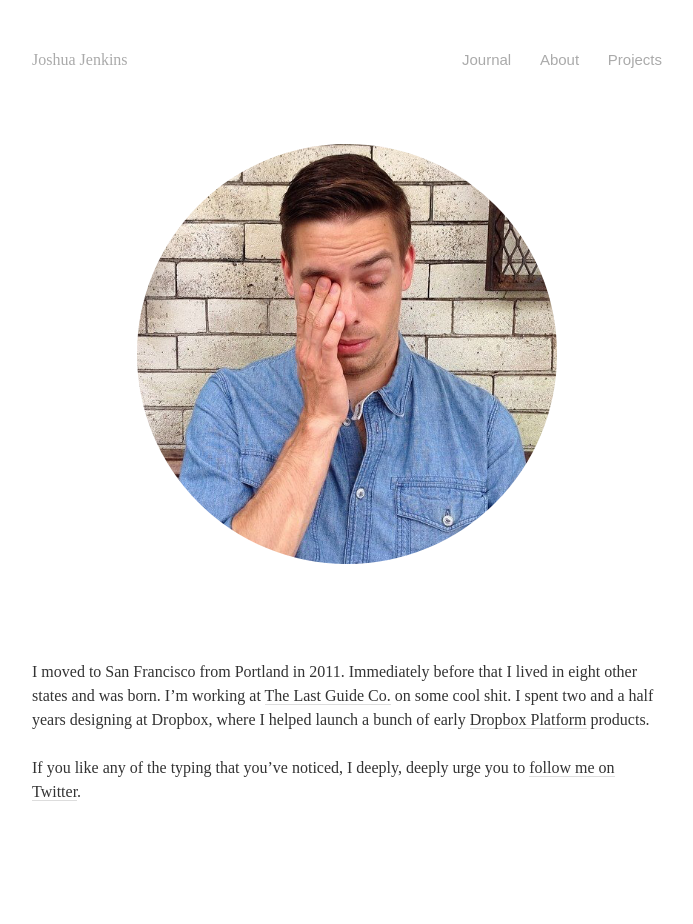
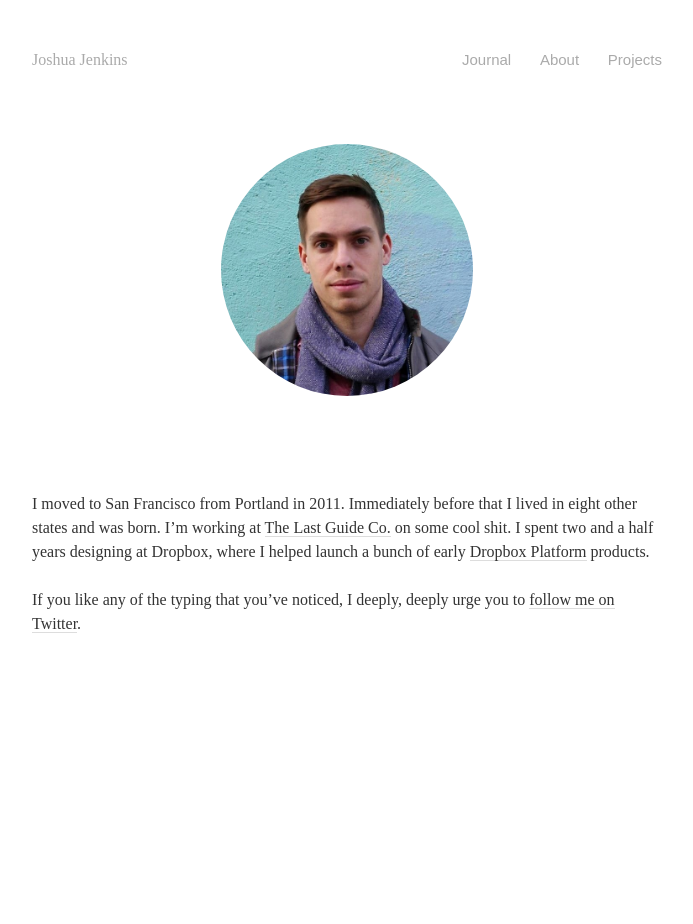
Before and after one commit to joshuajenkins/joshuajenkins.github.io, a Jekyll site: the page built from about/index.html, in a window 1280 px wide. Shown: the whole page, without its empty margins (293-986 px from the left). Built offline with Jekyll 4.4.1, drawn with Linux system fonts in a browser that asks for light colours; some web fonts are replaced; after the commit the page ends 900 px from its top, so only the background shows below that.

Commit message:
Swap out and shrinky-dink my face

```diff
--- a/about/index.html
+++ b/about/index.html
@@ -5,7 +5,7 @@ date:   2014-04-20 20:17:32
 ---
 
 <div class="photo">
-	<img src="/img/photo-brunch.jpg">
+	<img src="/img/photo-barca.jpg">
 </div>
 
 <p>I moved to San Francisco from Portland in 2011. Immediately before that I lived in eight other states and was born. I&rsquo;m working at <a href="http://last.co" title="The Last Guide Company">The Last Guide Co.</a> on some cool shit. I spent two and a half years designing at Dropbox, where I helped launch a bunch of early <a href="http://dropbox.com/developers" title="Dropbox Platform">Dropbox Platform</a> products.</p>
--- a/src/scss/_about.scss
+++ b/src/scss/_about.scss
@@ -12,7 +12,7 @@
 
 	img {
 		display: block;
-		max-width: 66.6%;
+		max-width: 40%;
 		margin: 0 auto;
 		border-radius: 50%;
 	}
```
Also changed, not shown: css/main.css, img/photo-barca.jpg (added).
